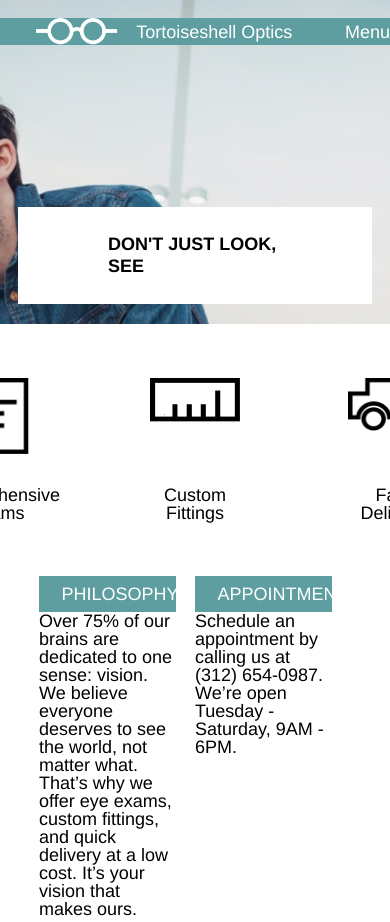
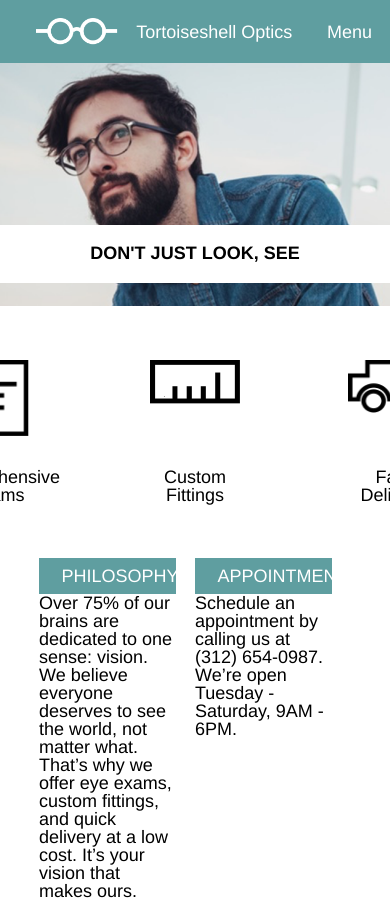
Before and after one commit to alphaseinor/optics, a plain HTML site: page index.html in a window 390 px wide. Shown: the top 922 px of the page. Drawn offline with Linux system fonts and the light colour scheme.

Commit message:
corrected bug on header added phone sizing css

```diff
--- a/index.html
+++ b/index.html
@@ -13,6 +13,7 @@
           <img src="./resources/images/logo-white.png" alt="Tortoiseshell Optics Logo">
           <span>Tortoiseshell Optics</span>
         </div>
+        <div class="menu">
           <div class="menu_large">
             <span>Services</span>
             <span>Products</span>
@@ -20,6 +21,7 @@
           </div>
           <div class="menu_small">
             <span>Menu</span>
+          </div>
         </div>
       </nav>
       <div class="flex container">
--- a/resources/css/style.css
+++ b/resources/css/style.css
@@ -13,7 +13,7 @@ header{
 }
 
 header img{
-  padding: 0 1rem 0 2rem; /*top 0, right 1rem, bottom 0, left 2rem*/
+  margin: 0 1rem 0 2rem; /*top 0, right 1rem, bottom 0, left 2rem*/
   height: 1.5rem; /*height of the image per the redline document*/
 }
 
@@ -33,6 +33,11 @@ h2 {
   font-size: 2rem;
   font-weight: bold;
   line-height: 1.2;
+}
+
+.menu {
+  display: flex;
+  align-items: center;
 }
 
 .menu_large{
@@ -130,7 +135,7 @@ footer img{
 
 @media only screen and (max-width: 900px){
   header{
-    margin-top: 0;
+    padding-top: 0;
     height: 22rem;
   }
   h2{
@@ -146,20 +151,29 @@ footer img{
 
 @media only screen and (max-width: 600px) {
   header{
-    margin-top: 0;
+    padding-top: 0;
     height: 17rem;
+    background-position: 20%;
+  }
+  nav{
+    padding-top: 1em;
+    padding-bottom: 1em;
   }
   h2{
     font-size: 1rem;
   }
   .tagline{
-    margin: 9rem 1rem;
+    width: 100%;
+    margin: 9rem 0;
+    padding: 1rem 0;
+    text-align: center;
   }
   .container{
     width: 100%;
   }
   .menu_small{
-      display: inline-block;
+      display: block;
+      margin-right: 1rem;
   }
   .menu_large span{
     display: inline;
```
Lines whose indentation alone changed are shown as unchanged.
